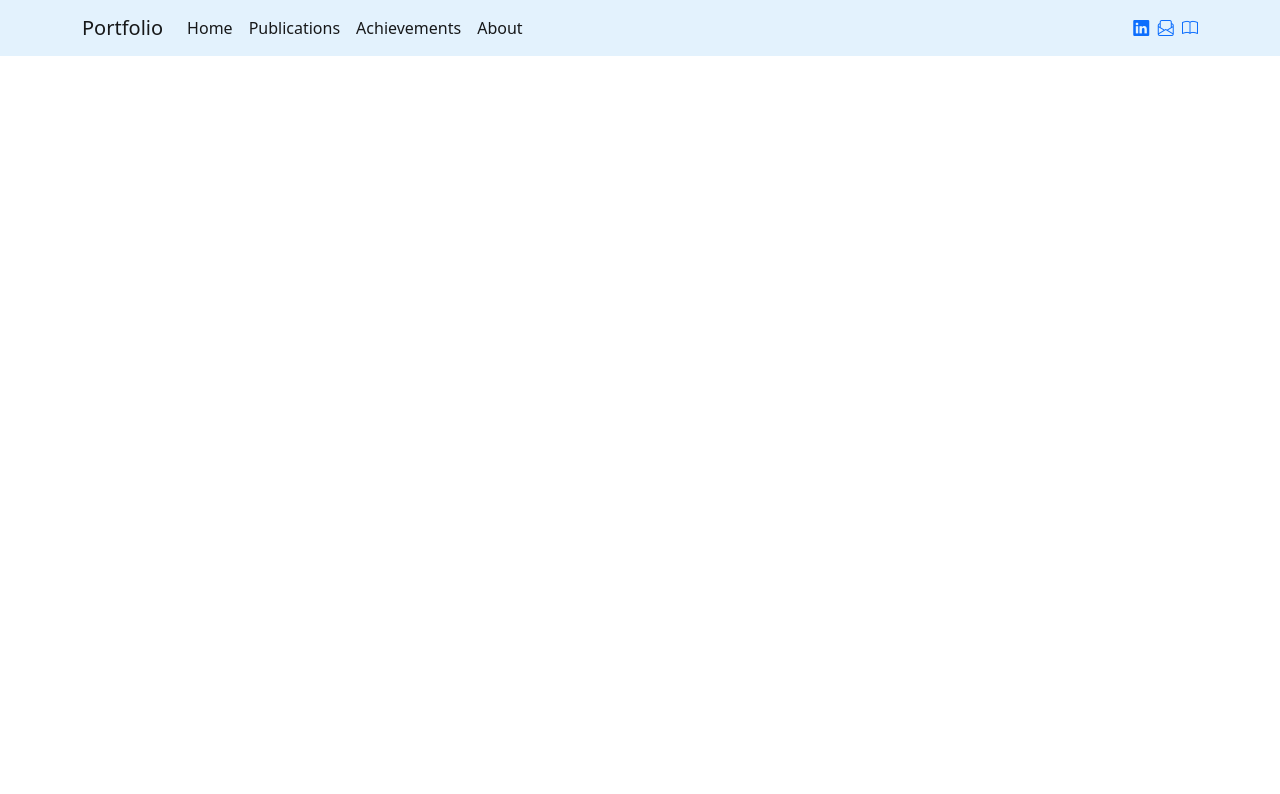
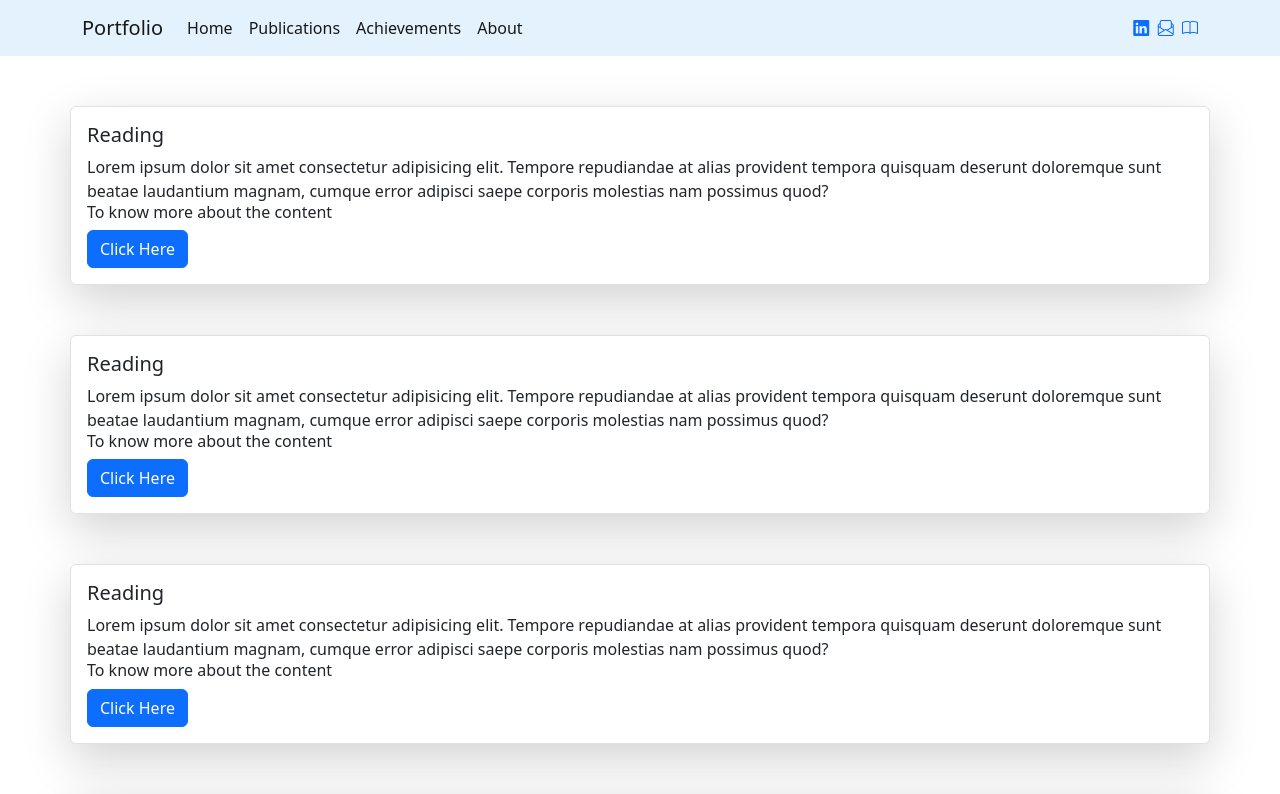
Before and after one commit to Dinesh-sankar/VigneshPortfolioAngular, an Angular app: page /publications in a window 1280 px wide. Before the commit this address led to /. Shown: the top 794 px of the page. Built offline with nearby package versions, Linux system fonts and the light colour scheme.

Commit message:
Created the publications component and created the service for the this component which contains the data in it

```diff
--- a/src/app/app-routing.module.ts
+++ b/src/app/app-routing.module.ts
@@ -1,10 +1,12 @@
 import { Component, NgModule } from '@angular/core';
 import { Routes, RouterModule } from '@angular/router';
 import { HomeComponent } from './home/home.component';
+import { PublicationsComponent } from './publications/publications.component';
 
 
 const routes: Routes = [
-  { path: 'home', component: HomeComponent }
+  { path: 'home', component: HomeComponent },
+  { path: 'publications', component: PublicationsComponent },
 ];
 
 @NgModule({
--- a/src/app/app.module.ts
+++ b/src/app/app.module.ts
@@ -5,12 +5,14 @@ import { AppRoutingModule } from './app-routing.module';
 import { AppComponent } from './app.component';
 import { NavbarComponent } from './navbar/navbar.component';
 import { HomeComponent } from './home/home.component';
+import { PublicationsComponent } from './publications/publications.component';
 
 @NgModule({
   declarations: [
     AppComponent,
     NavbarComponent,
-    HomeComponent
+    HomeComponent,
+    PublicationsComponent
   ],
   imports: [
     BrowserModule,
--- /dev/null
+++ b/src/app/publication-data.service.ts
@@ -0,0 +1,46 @@
+import { Injectable } from '@angular/core';
+import { Publications } from './publications/publications';
+
+@Injectable({
+  providedIn: 'root'
+})
+export class PublicationDataService {
+
+  constructor() {
+    console.log("Services are get Created.")
+   }
+
+   //Creating the JSON object for data and setting it in to the publicationlist object of type Publications, where the Publications type is defined in the publications component
+   private publicationlist:Publications[]=[
+    {
+      "publication_heading":"Reading",
+      "publication_description":"Lorem ipsum dolor sit amet consectetur adipisicing elit. Tempore repudiandae at alias provident tempora quisquam deserunt doloremque sunt beatae laudantium magnam, cumque error adipisci saepe corporis molestias nam possimus quod?",
+      "publication_title":"To know more about the content",
+      "publication_button":"Click Here"
+    },
+    {
+      "publication_heading":"Reading",
+      "publication_description":"Lorem ipsum dolor sit amet consectetur adipisicing elit. Tempore repudiandae at alias provident tempora quisquam deserunt doloremque sunt beatae laudantium magnam, cumque error adipisci saepe corporis molestias nam possimus quod?",
+      "publication_title":"To know more about the content",
+      "publication_button":"Click Here"
+    },
+    {
+      "publication_heading":"Reading",
+      "publication_description":"Lorem ipsum dolor sit amet consectetur adipisicing elit. Tempore repudiandae at alias provident tempora quisquam deserunt doloremque sunt beatae laudantium magnam, cumque error adipisci saepe corporis molestias nam possimus quod?",
+      "publication_title":"To know more about the content",
+      "publication_button":"Click Here"
+    },
+    {
+      "publication_heading":"Reading",
+      "publication_description":"Lorem ipsum dolor sit amet consectetur adipisicing elit. Tempore repudiandae at alias provident tempora quisquam deserunt doloremque sunt beatae laudantium magnam, cumque error adipisci saepe corporis molestias nam possimus quod?",
+      "publication_title":"To know more about the content",
+      "publication_button":"Click Here"
+    }
+  ]
+
+  //Function which is going to provide the data where it is going to used by other component
+  getList():Publications[]{
+    return this.publicationlist
+  }
+
+}
--- /dev/null
+++ b/src/app/publications/publications.component.html
@@ -0,0 +1,13 @@
+<div *ngFor="let p of publicationlist">
+  <div class="container border rounded shadow-lg p-3 mb-5 bg-body" style="margin-top: 50px; margin-bottom: 50px;">
+            <h5>{{p.publication_heading}}</h5>
+            <span>{{p.publication_description}}</span>
+            <h6>{{p.publication_title}}</h6>
+            <button type="button" class="btn btn-primary">{{p.publication_button}}</button>
+  </div>
+</div>
+<div class="container">
+  <div *ngIf="publicationlist.length==0" class="alert alert-danger rounded" style="margin-top: 50px; margin-bottom: 50px;">
+  <p>No Research Paper Found...</p>
+  </div>
+</div>
--- /dev/null
+++ b/src/app/publications/publications.component.ts
@@ -0,0 +1,23 @@
+import { Component, OnInit } from '@angular/core';
+import { Publications } from './publications';
+import { PublicationDataService } from '../publication-data.service';
+
+@Component({
+  selector: 'app-publications',
+  templateUrl: './publications.component.html',
+  styleUrls: ['./publications.component.css'],
+  providers:[PublicationDataService]    //Decalring the service created in the root level (App level)
+})
+export class PublicationsComponent implements OnInit {
+  publicationlist: Publications[];    //Declaring the publicationlist object of type Publications
+
+  constructor(private publicationService:PublicationDataService) //Declaring the publicationService object for the class PublicationDataService
+  {
+    console.log("List Component is get Created.")
+    this.publicationlist = this.publicationService.getList()  //Storing the data from PublicationDataService into publicationlist object
+  }
+
+  ngOnInit(): void {
+  }
+
+}
--- /dev/null
+++ b/src/app/publications/publications.ts
@@ -0,0 +1,7 @@
+//Defining the Publications variable types
+export class Publications{
+    publication_heading!:string
+    publication_description!:string
+    publication_title!:string
+    publication_button!:string
+    }
```
Also changed, not shown: src/app/publications/publications.component.css (added), 2 other files (tests, documents, lock files or other folders).
